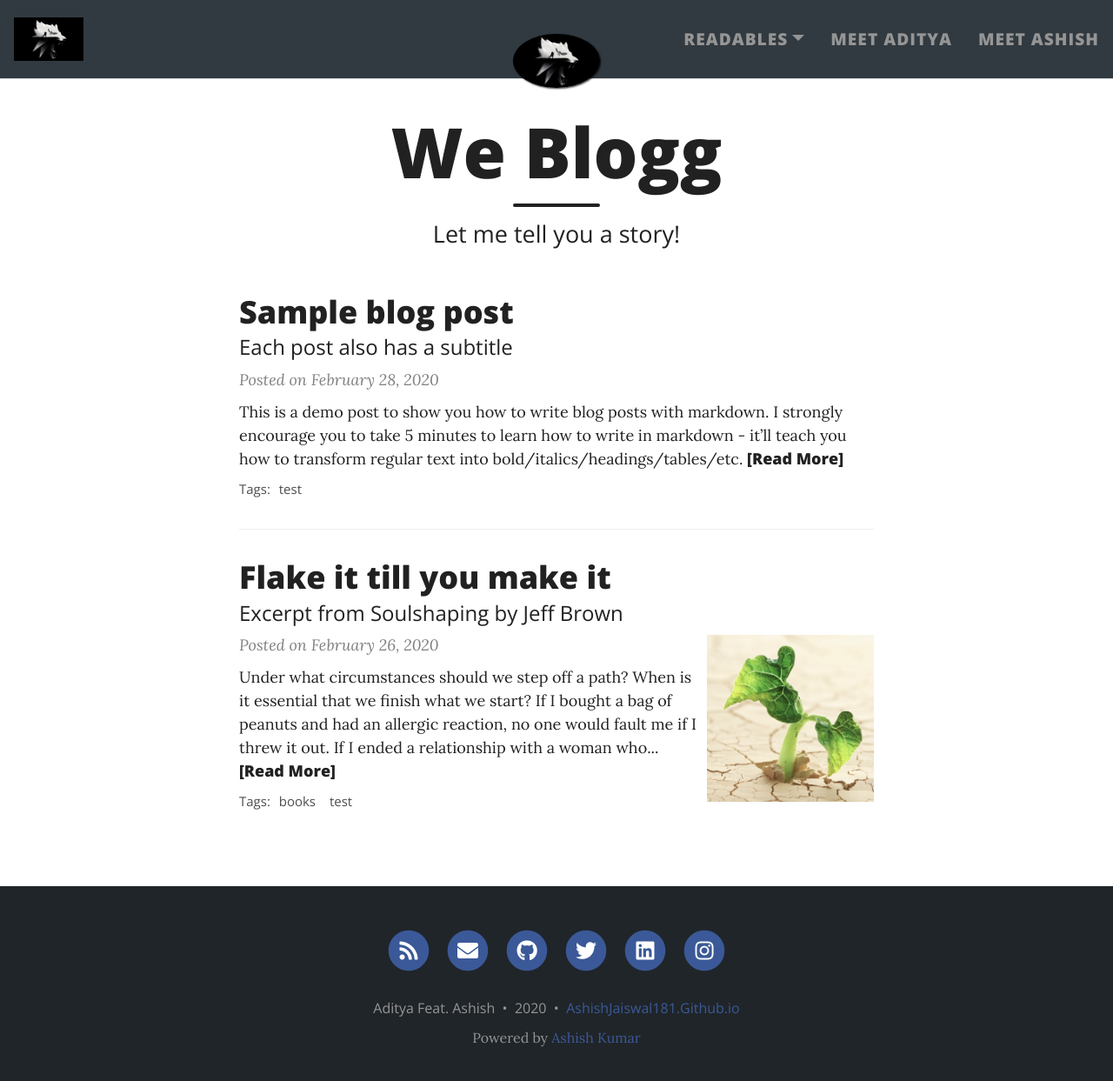
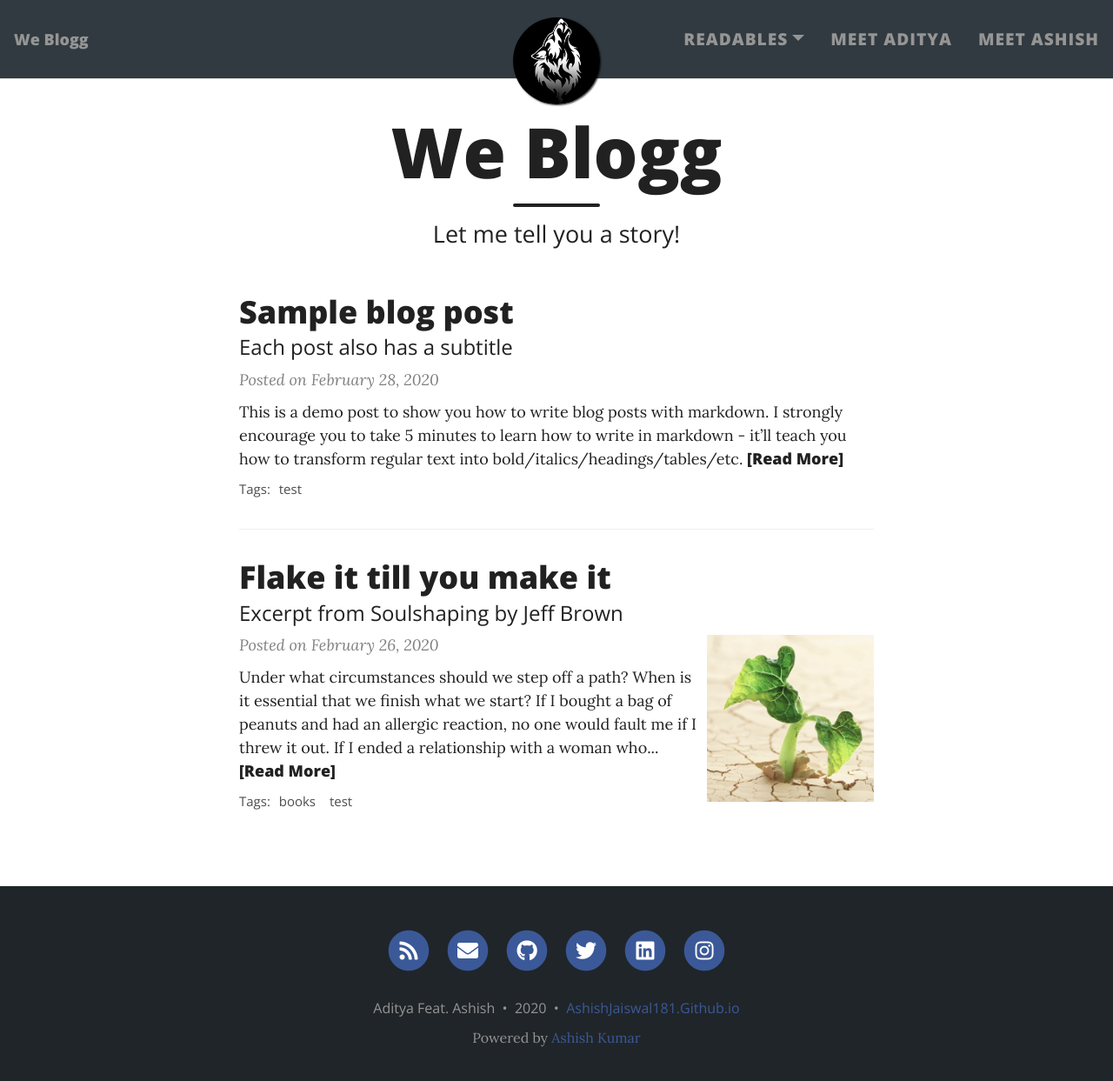
Before and after one commit to Ashishjaiswal181/WeBlogg, a Jekyll site: the page built from index.html, in a window 1280 px wide and 1255 px high. Shown: the top 1243 px of the window at 87% size. Built offline with Jekyll 4.4.1, drawn with Linux system fonts in a browser that asks for light colours; nearby versions of some CDN libraries; the list of posts is cut into pages by our own code.

Commit message:
avatar changed

```diff
--- a/_config.yml
+++ b/_config.yml
@@ -32,7 +32,7 @@ round-avatar: true
 
 # If you want to have an image logo in the top-left corner instead of having the title of the website,
 # then specify the following parameter
-title-img: "/assets/img/avatar-icon.png"
+#title-img: "/assets/img/weblogglogo.jpg"
 
 
 # --- Footer social media links --- #
--- a/_includes/head.html
+++ b/_includes/head.html
@@ -23,7 +23,7 @@
     {%- endif -%}
   {% endcapture %}
 
-  <title style="font-size: 1.5rem;font-family: 'Times New Roman'">{{ title }}</title>
+  <title style="font-size: 1.8rem;font-family: 'Times New Roman'">{{ title }}</title>
 
   {% if site.author %}
   <meta name="author" content="{{ site.author }}">
```
Also changed, not shown: assets/img/avatar-icon.png.
